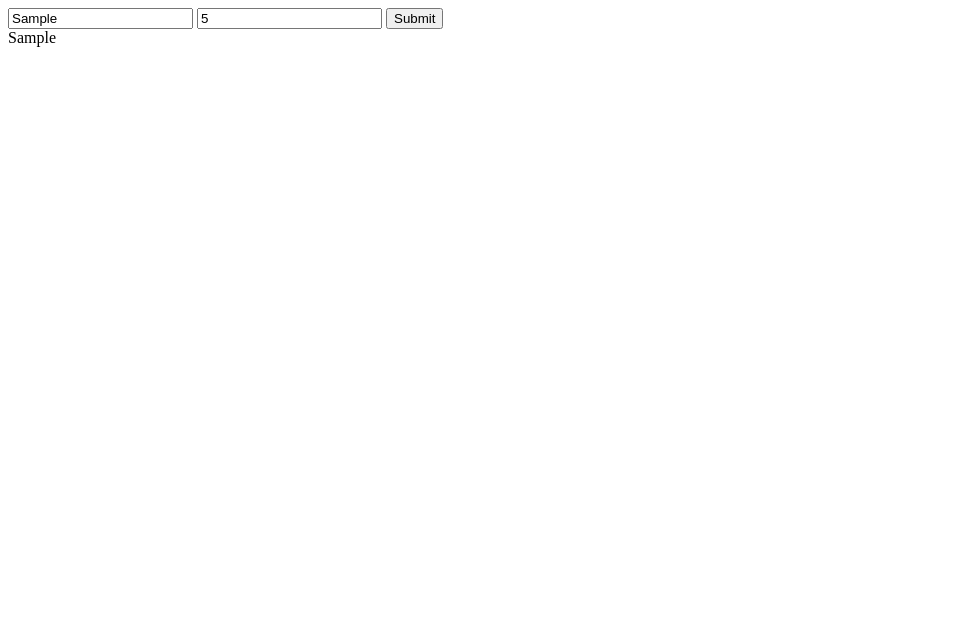
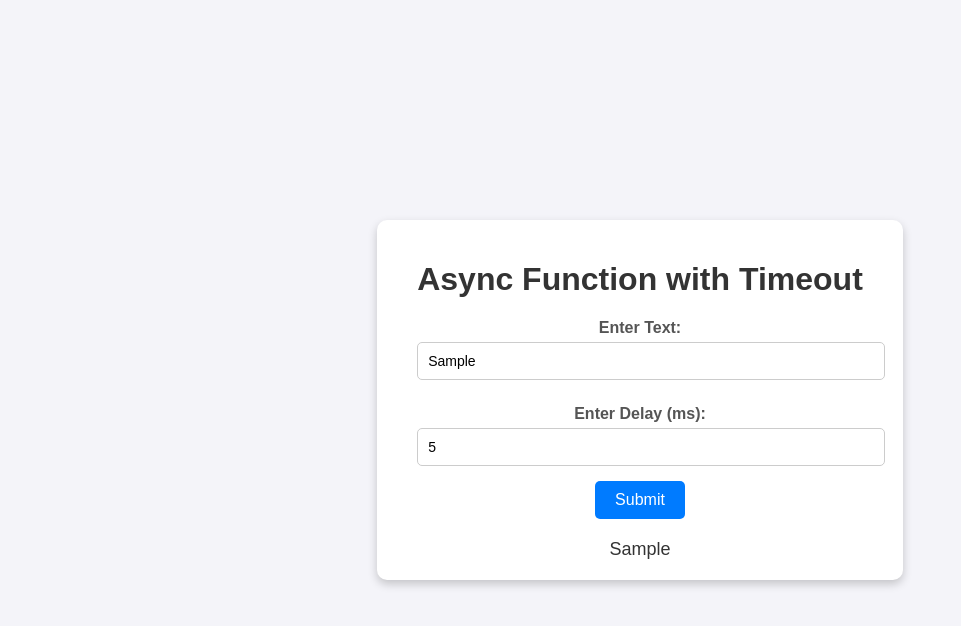
Before and after one commit to acciojob/async-function-timeout-Anna-012, a website: page main.html in a window 1280 px wide. Both pictures are taken after typing "Sample", "5" into the empty fields and a click on the button "Submit". Shown: the whole page, without its empty margins (0-961 px from the left). Drawn offline with Linux system fonts and the light colour scheme.

Commit message:
created a submission

```diff
--- a/main.html
+++ b/main.html
@@ -1,20 +1,23 @@
 <!DOCTYPE html>
-
-<html>
-  <head>
-    <link rel="stylesheet" href="styles.css" />
-  </head>
-
-  <body>
-    <!-- the entire body must be written by student -->
-    <form onsubmit="return false">
-      <input type="text" id="text" placeholder="Text" />
-      <input type="number" id="delay" placeholder="Delay" />
-      <button type="button" id="btn">Submit</button>
+<html lang="en">
+<head>
+  <meta charset="UTF-8">
+  <meta name="viewport" content="width=device-width, initial-scale=1.0">
+  <title>Async Function with Timeout</title>
+  <link rel="stylesheet" href="styles.css">
+</head>
+<body>
+  <div class="container">
+    <h1>Async Function with Timeout</h1>
+    <form id="form">
+      <label for="text">Enter Text:</label>
+      <input type="text" id="text" placeholder="Type your message" />
+      <label for="delay">Enter Delay (ms):</label>
+      <input type="number" id="delay" placeholder="Delay in milliseconds" />
+      <button id="btn" type="submit">Submit</button>
     </form>
-
     <div id="output"></div>
-
-    <script type="text/javascript" src="./script.js"></script>
-  </body>
+  </div>
+  <script src="script.js"></script>
+</body>
 </html>
--- a/script.js
+++ b/script.js
@@ -1,37 +1,36 @@
 //your JS code here. If required.
-// Function to simulate a delay using a promise
+// Function to introduce a delay using a Promise
 function delay(ms) {
-    return new Promise(resolve => setTimeout(resolve, ms));
+  return new Promise((resolve) => setTimeout(resolve, ms));
 }
 
-// Async function to handle the display logic
-async function handleDisplay() {
-    // Retrieve the values from the input fields
-    const textInput = document.getElementById('text').value;
-    const delayInput = document.getElementById('delay').value;
+// Async function to handle the form submission and delay
+async function handleDisplay(event) {
+  event.preventDefault(); // Prevent default form submission behavior
+
+  // Retrieve user input
+  const textInput = document.getElementById('text').value.trim();
+  const delayInput = parseInt(document.getElementById('delay').value.trim(), 10);
   const outputDiv = document.getElementById('output');
 
-    // Clear any existing content in the output div
+  // Clear any previous output
   outputDiv.textContent = '';
 
-    // Validate input
-    if (!textInput || !delayInput || delayInput <= 0) {
+  // Validate inputs
+  if (!textInput || isNaN(delayInput) || delayInput <= 0) {
     outputDiv.textContent = 'Please enter valid text and delay.';
     return;
   }
 
-    // Display loading message during the delay
+  // Display a loading message during the delay
   outputDiv.textContent = 'Loading...';
 
-    // Introduce the specified delay
-    await delay(Number(delayInput));
+  // Wait for the specified delay
+  await delay(delayInput);
 
   // Display the user-provided text after the delay
   outputDiv.textContent = textInput;
 }
 
-// Add an event listener to the button
-document.getElementById('btn').addEventListener('click', (event) => {
-    event.preventDefault(); // Prevent form submission
-    handleDisplay(); // Call the async function
-});
+// Attach event listener to the form submit button
+document.getElementById('form').addEventListener('submit', handleDisplay);
--- a/styles.css
+++ b/styles.css
@@ -1 +1,65 @@
 /*  your css code here. If applicable */
+body {
+  font-family: Arial, sans-serif;
+  background-color: #f4f4f9;
+  margin: 0;
+  padding: 0;
+  display: flex;
+  justify-content: center;
+  align-items: center;
+  height: 100vh;
+}
+
+.container {
+  background: #ffffff;
+  padding: 20px 40px;
+  border-radius: 10px;
+  box-shadow: 0 4px 10px rgba(0, 0, 0, 0.2);
+  text-align: center;
+}
+
+h1 {
+  color: #333333;
+}
+
+form {
+  margin: 20px 0;
+}
+
+label {
+  display: block;
+  margin-top: 10px;
+  font-size: 16px;
+  font-weight: bold;
+  color: #555555;
+}
+
+input {
+  width: 100%;
+  padding: 10px;
+  margin-top: 5px;
+  margin-bottom: 15px;
+  border: 1px solid #cccccc;
+  border-radius: 5px;
+  font-size: 14px;
+}
+
+button {
+  padding: 10px 20px;
+  background: #007bff;
+  color: #ffffff;
+  border: none;
+  border-radius: 5px;
+  font-size: 16px;
+  cursor: pointer;
+}
+
+button:hover {
+  background: #0056b3;
+}
+
+#output {
+  margin-top: 20px;
+  font-size: 18px;
+  color: #333333;
+}
```
Lines whose indentation alone changed are shown as unchanged.
